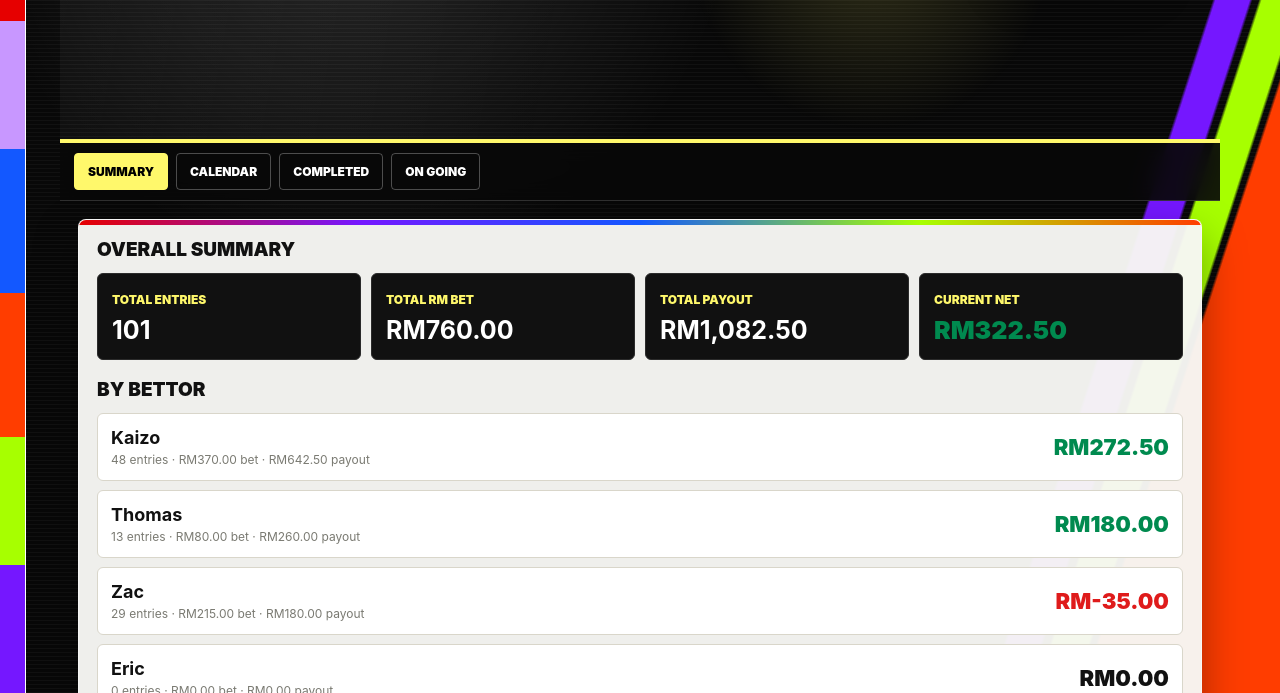
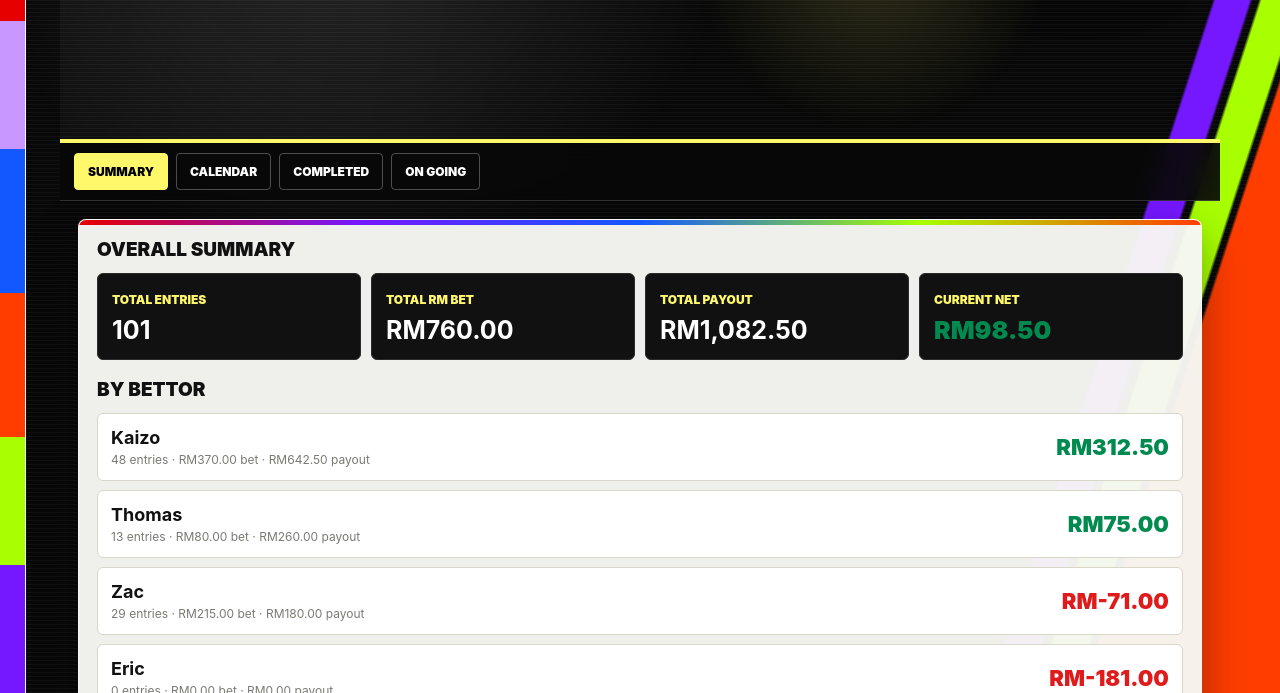
Before and after one commit to dongyan0000001-max/fifa-tracker, a website: page index.html in a window 1280 px wide. Shown: the part 107-800 px from the top of the page. Drawn offline with Linux system fonts and the light colour scheme.

Commit message:
Update summary balances

```diff
--- a/index.html
+++ b/index.html
@@ -9,9 +9,9 @@
     <div class="kpi"><span class="label">Total Entries</span><b>101</b></div>
     <div class="kpi"><span class="label">Total RM Bet</span><b>RM760.00</b></div>
     <div class="kpi"><span class="label">Total Payout</span><b>RM1,082.50</b></div>
-    <div class="kpi"><span class="label">Current Net</span><b class="good">RM322.50</b></div>
+    <div class="kpi"><span class="label">Current Net</span><b class="good">RM98.50</b></div>
   </div>
   <h2 style="margin-top:18px">By Bettor</h2>
-  <a class="person" href="bettors/kaizo.html"><div><b>Kaizo</b><small>48 entries · RM370.00 bet · RM642.50 payout</small></div><strong class="good">RM272.50</strong></a><a class="person" href="bettors/thomas.html"><div><b>Thomas</b><small>13 entries · RM80.00 bet · RM260.00 payout</small></div><strong class="good">RM180.00</strong></a><a class="person" href="bettors/zac.html"><div><b>Zac</b><small>29 entries · RM215.00 bet · RM180.00 payout</small></div><strong class="bad">RM-35.00</strong></a><a class="person" href="bettors/eric.html"><div><b>Eric</b><small>0 entries · RM0.00 bet · RM0.00 payout</small></div><strong class="neutral">RM0.00</strong></a><a class="person" href="bettors/tsl.html"><div><b>TSL</b><small>0 entries · RM0.00 bet · RM0.00 payout</small></div><strong class="neutral">RM0.00</strong></a><a class="person" href="bettors/uris.html"><div><b>URIS</b><small>11 entries · RM95.00 bet · RM0.00 payout</small></div><strong class="bad">RM-95.00</strong></a>
+  <a class="person" href="bettors/kaizo.html"><div><b>Kaizo</b><small>48 entries · RM370.00 bet · RM642.50 payout</small></div><strong class="good">RM312.50</strong></a><a class="person" href="bettors/thomas.html"><div><b>Thomas</b><small>13 entries · RM80.00 bet · RM260.00 payout</small></div><strong class="good">RM75.00</strong></a><a class="person" href="bettors/zac.html"><div><b>Zac</b><small>29 entries · RM215.00 bet · RM180.00 payout</small></div><strong class="bad">RM-71.00</strong></a><a class="person" href="bettors/eric.html"><div><b>Eric</b><small>0 entries · RM0.00 bet · RM0.00 payout</small></div><strong class="bad">RM-181.00</strong></a><a class="person" href="bettors/tsl.html"><div><b>TSL</b><small>0 entries · RM0.00 bet · RM0.00 payout</small></div><strong class="good">RM78.00</strong></a><a class="person" href="bettors/uris.html"><div><b>URIS</b><small>11 entries · RM95.00 bet · RM0.00 payout</small></div><strong class="bad">RM-115.00</strong></a>
 </section>
 </main></body></html>
```
